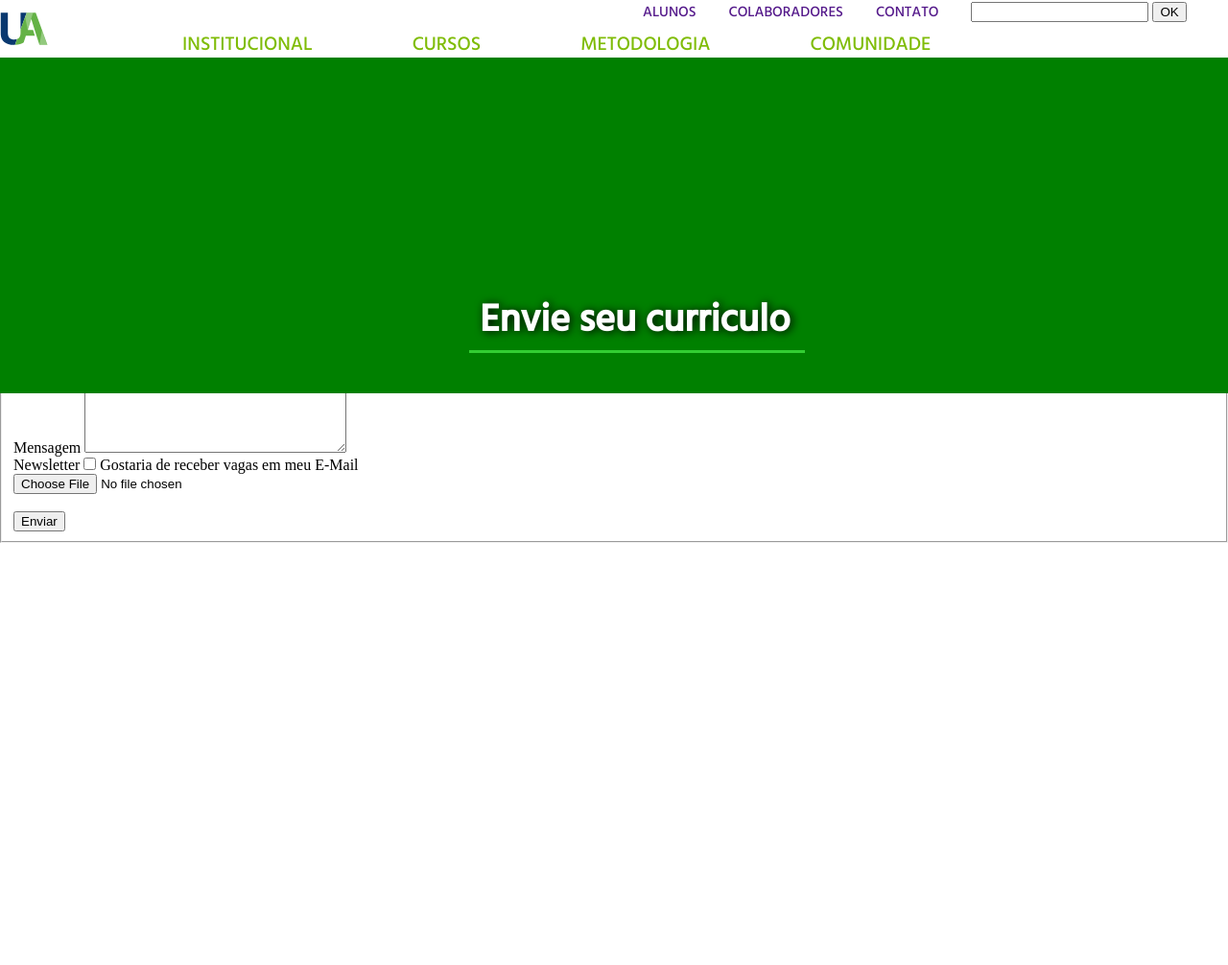
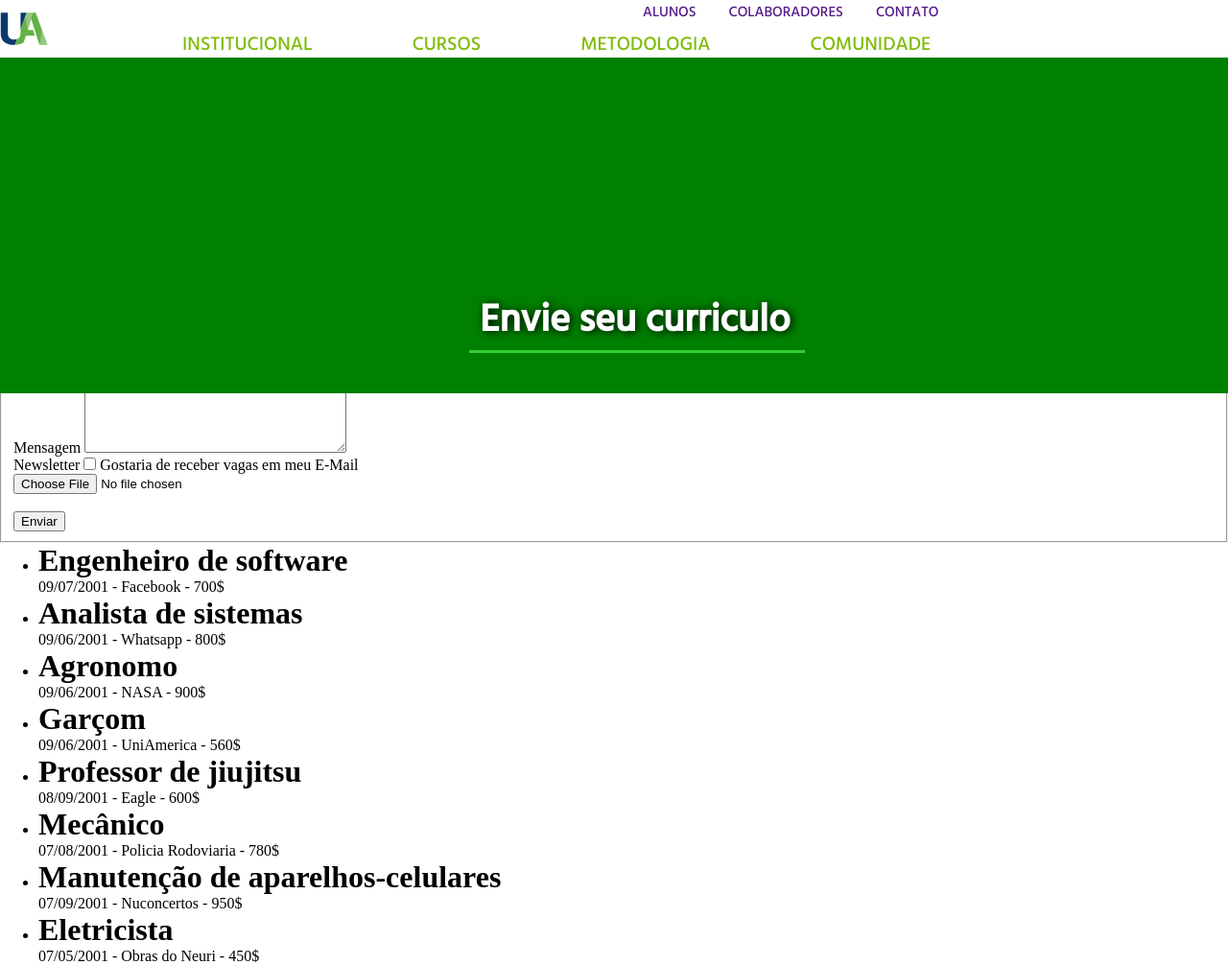
Before and after one commit to paginadec/curriculos, a plain HTML site: page Nova pasta/index.html in a window 1280 px wide. Shown: the whole page at 96% size. Before the commit the page ends 800 px from the top, so only its background shows below. Drawn offline with Linux system fonts and the light colour scheme.

Commit message:
Ultima atualização feita por Rhyan E Braian Godoy
O projeto final foi concluido hoje com o adendo de vagas de curriculo apenas prototipadas.

```diff
--- a/Nova pasta/index.html
+++ b/Nova pasta/index.html
@@ -34,10 +34,7 @@
                     </li>
                     <li>
                         <form action=" " method="post">
-                            <div class="container4">
-                                <input type="search" id="busca" name="q">
-                                <button type="submit">OK</button>
-                            </div>
+
 
                         </form>
                     </li>
@@ -172,7 +169,47 @@
                 <button type="submit" name="submit">Enviar</button>
             </fieldset>
         </form>
+        <div class="vagas">
+            <ul>
+                <li>
+                    <h1>Engenheiro de software</h1>
+                    09/07/2001 - Facebook - 700$
+                </li>
+                <li>
+                    <h1>Analista de sistemas</h1>
+                    09/06/2001 - Whatsapp - 800$
+                </li>
+                <li>
+                    <h1>Agronomo</h1>
+                    09/06/2001 - NASA - 900$
+                </li>
+                <li>
+                    <h1>Garçom</h1>
+                    09/06/2001 - UniAmerica - 560$
+                </li>
+                <li>
+                    <h1>Professor de jiujitsu</h1>
+                    08/09/2001 - Eagle - 600$
+                </li>
+                <li>
+                    <h1>Mecânico</h1>
+                    07/08/2001 - Policia Rodoviaria - 780$
+                </li>
+                <li>
+                    <h1>Manutenção de aparelhos-celulares</h1>
+                    07/09/2001 - Nuconcertos - 950$
+                </li>
+                <li>
+                    <h1>
+                        Eletricista
+                    </h1>
+                    07/05/2001 - Obras do Neuri - 450$
+                </li>
+            </ul>
+
+        </div>
     </div>
+
 </body>
 
 </html>
--- a/Nova pasta/style.css
+++ b/Nova pasta/style.css
@@ -77,7 +77,6 @@ header ul li {
 
 .options {
     margin-top: 30px;
-    margin-left: 0px;
 }
 
 .options ul li {
@@ -97,6 +96,7 @@ header ul li {
     width: 100%;
     position: absolute;
     margin-top: 10px;
+    margin-left: 10px;
 }
 
 .header2 a {
@@ -183,7 +183,8 @@ header ul li {
 .formulario {
     margin-top: 70px;
     margin-left: 90px;
-    position: absolute;
+    display: flex;
+    width: 1200px;
     background-color: whitesmoke;
 }
 
@@ -287,3 +288,21 @@ label.checkbox {
     display: flex;
     margin-top: 530px;
 }
+
+.vagas {
+    margin-left: 280px;
+    height: 650px;
+    width: 500px;
+}
+
+.vagas ul li {
+    margin-top: 23px;
+    font-family: 'Hind Siliguri', sans-serif;
+    color: #666;
+}
+
+.vagas ul li h1 {
+    font-size: 20px;
+    color: #0b396D;
+    ;
+}
```
